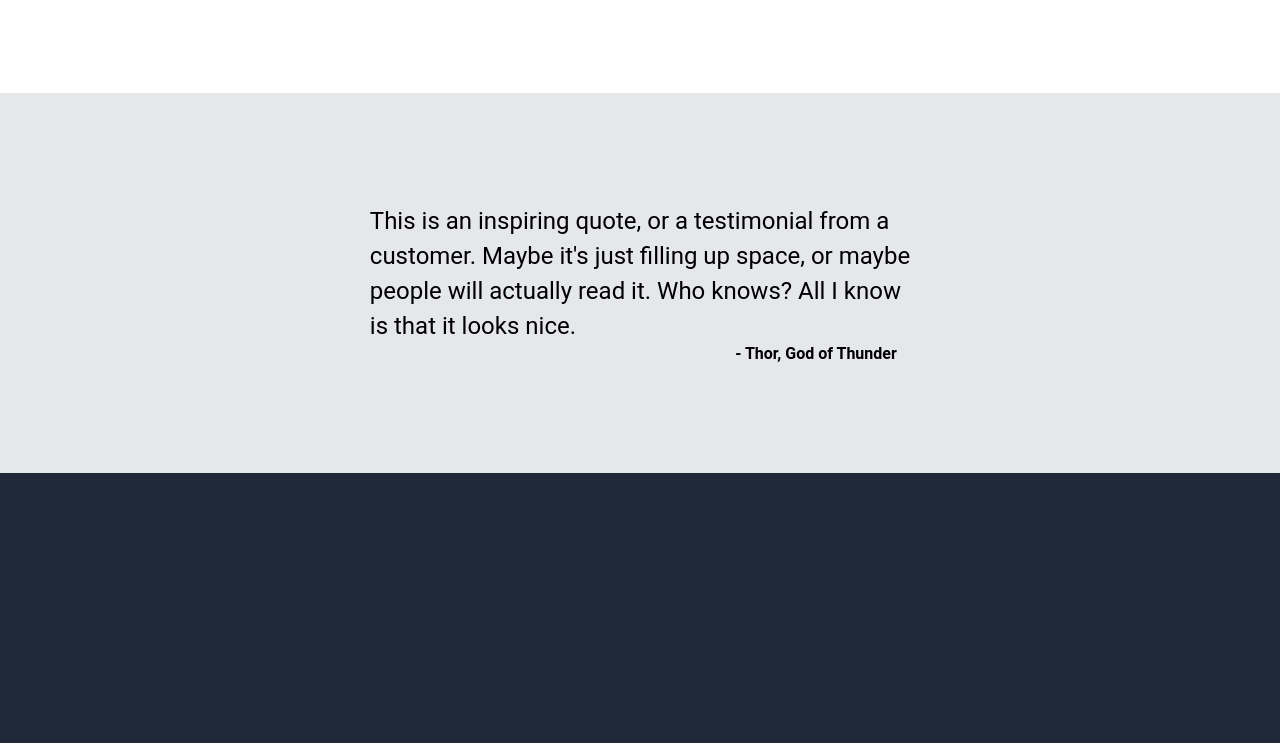
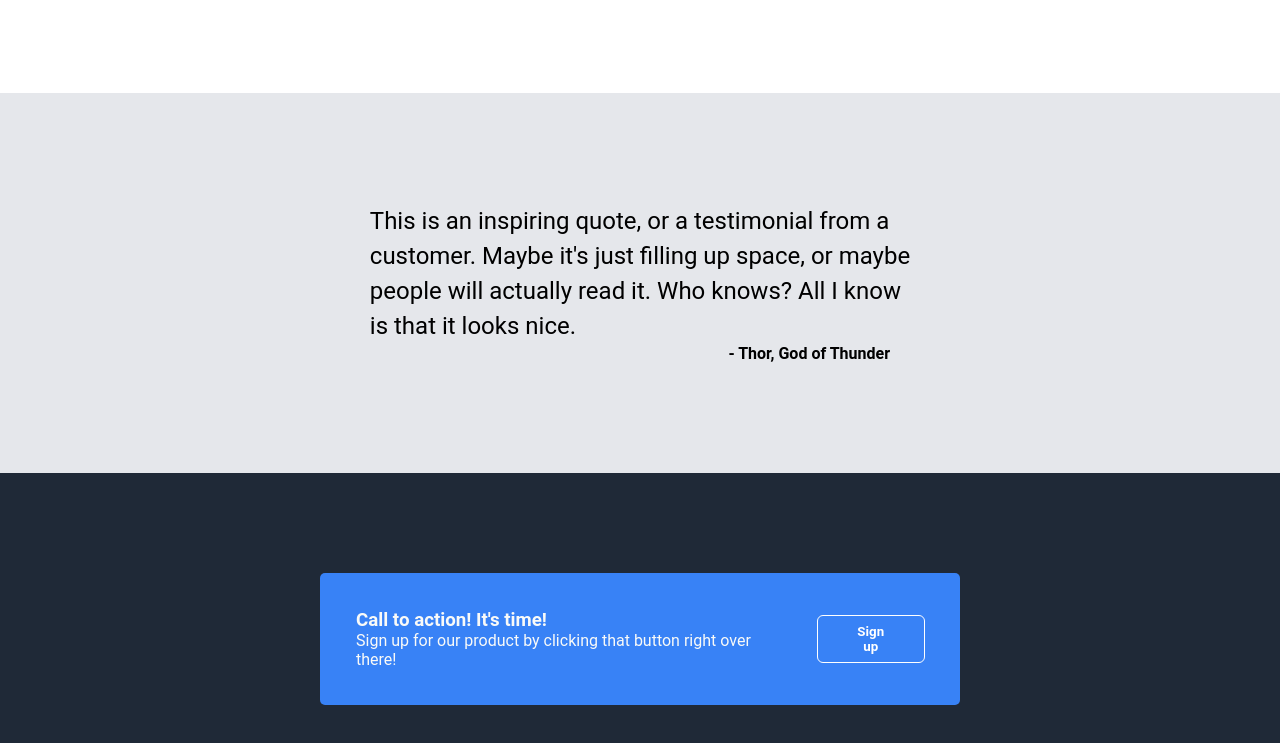
Before and after one commit to jfmartinz/Landing-Page, a plain HTML site: page index.html in a window 1280 px wide. Shown: the part 1123-1866 px from the top of the page. Before the commit the page ends 1596 px from the top, so only its background shows below. Drawn offline with Linux system fonts and the light colour scheme.

Commit message:
add styles on call-to-action

```diff
--- a/index.html
+++ b/index.html
@@ -12,6 +12,7 @@
 <body>
 
     <!-- hero section -->
+    <div class="hero">
     <main class="container">
         <nav class="nav">
             <h3>Joseph Martin</h3>
@@ -24,13 +25,14 @@
         <div class="hero-flex">
             <div class="hero-content">
                 <h1>This website is<br> awesome</h1>
-                <p>Lorem ipsum, dolor sit amet consectetur adipisicing elit.<br> Iste magni eius tempore libero beatae
+                <p>Lorem ipsum, dolor sit amet consectetur adipisicing<br> elit. Iste magni eius tempore libero beatae
                     voluptatibus?</p>
                 <button type="submit">Sign up</button>
             </div>
             <img src="img/pexels-photo-12367754.jpeg" alt="a girl and a boy dancing" width="450" height="300">
         </div>
     </main>
+</div>
 
     <!-- information section -->
     <section class="information-container">
@@ -69,7 +71,15 @@
 
 
     <!-- Call to action section -->
-
+   <div class="cta-section">
+    <div class="cta-content">
+        <div>
+            <h3>Call to action! It's time!</h3>
+            <p>Sign up for our product by clicking that button right over there!</p>
+        </div>
+            <button type="submit">Sign up</button>
+    </div>
+   </div>
 
 
 </body>
--- a/styles.css
+++ b/styles.css
@@ -2,6 +2,7 @@
   font-family: 'Roboto', sans-serif;
   margin: 0;
   padding: 0;
+  box-sizing: border-box;
 }
 
 body {
@@ -42,10 +43,10 @@ ul li a {
 
 .hero-flex {
   display: flex;
-  justify-content: center;
+  justify-content: space-around;
   align-items:center;
   margin-top: 10rem;
-  flex-wrap: wrap;
+
   gap: 80px;
   margin-bottom: 2rem;
 }
@@ -135,20 +136,36 @@ ul li a {
 }
 
 .quote-section .quote-content footer {
-margin-left: 22rem;
+text-align: right;
+width: 500px;
 font-weight: 700;
 }
 
 
 .cta-section{
-  min-height: 350px;
-  color: #fff;
+    padding:36px;
+    background-color: #3882F6;
+    border-radius: 5px;
+    margin:100px auto;
+    color: #f9faf8;
+    width: 50%;
+    background-color: ;
 }
 
 .cta-content {
   display: flex;
-  justify-content: center;
+  justify-content: space-around;
   align-items: center;
-  height: 400px;
 
 }
+
+.cta-content button{
+  padding: 0.5rem 2rem;
+  color: #fff;
+  border-radius: 5px;
+  outline: 1px solid #fff;
+  border: none;
+  background-color: #3882F6;
+  font-weight: bold;
+  margin-left: 3rem;
+}
```
